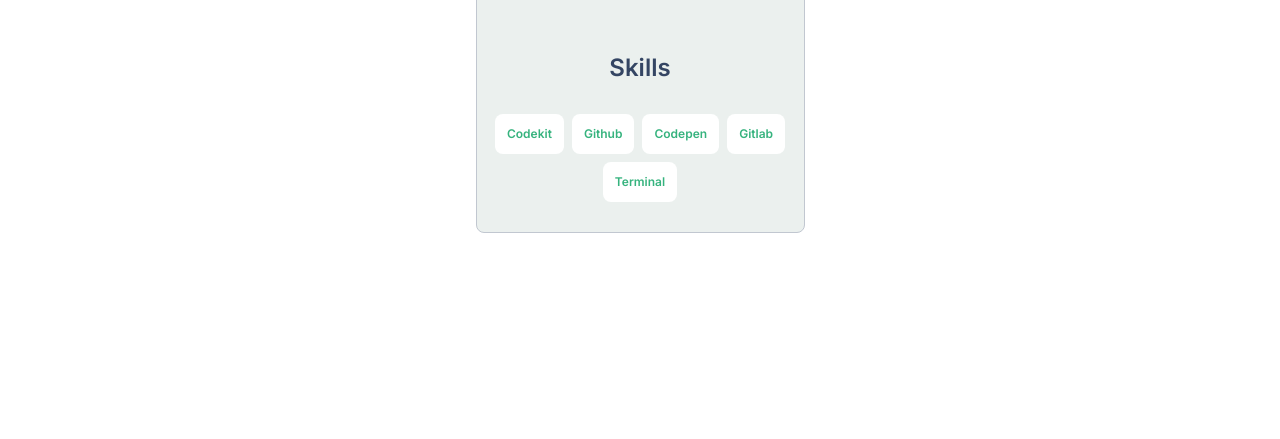
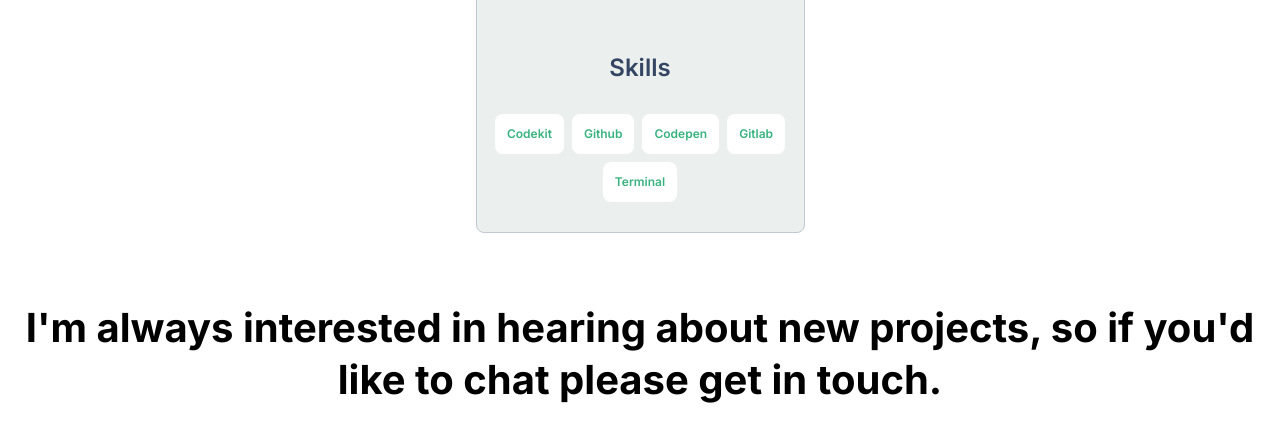
Before and after one commit to iamchristianani/portfolio, a website: page index.html in a window 1280 px wide. Shown: the part 5695-6134 px from the top of the page. Before the commit the page ends 5964 px from the top, so only its background shows below. Drawn offline with Linux system fonts and the light colour scheme.

Commit message:
Update the file to add contact section

```diff
--- a/css/style.css
+++ b/css/style.css
@@ -375,6 +375,31 @@
   color: #36b37e;
 }
 
+/** CONTACT SECTION **/
+
+.contact-section {
+  display: flex;
+  flex-direction: column;
+  align-items: center;
+}
+
+.contact-text {
+  text-align: center;
+  font-size: 40px;
+  font-weight: 700;
+  line-height: 52px;
+  letter-spacing: 0;
+  padding: 0 24px;
+}
+
+.contact-box {
+  background-image: url(../img/contact-bg.png);
+  background-repeat: no-repeat;
+  background-position: right;
+  background-position-y: 260px;
+  width: 100%;
+}
+
 /** HOVER EFFECTS **/
 
 .work-card-info button:hover,
--- a/index.html
+++ b/index.html
@@ -183,5 +183,13 @@
             </li>
         </ul>
     </section>
+
+    <!-- CONTACT SECTION -->
+    <section class="contact-section">
+        <h2 class="contact-text">I'm always interested in hearing about new projects, so if you'd like to chat please get in touch.</h2>
+        <div class="contact-box">
+
+        </div>
+    </section>
 </body>
 </html>
```
Also changed, not shown: img/contact-bg.png (added).
